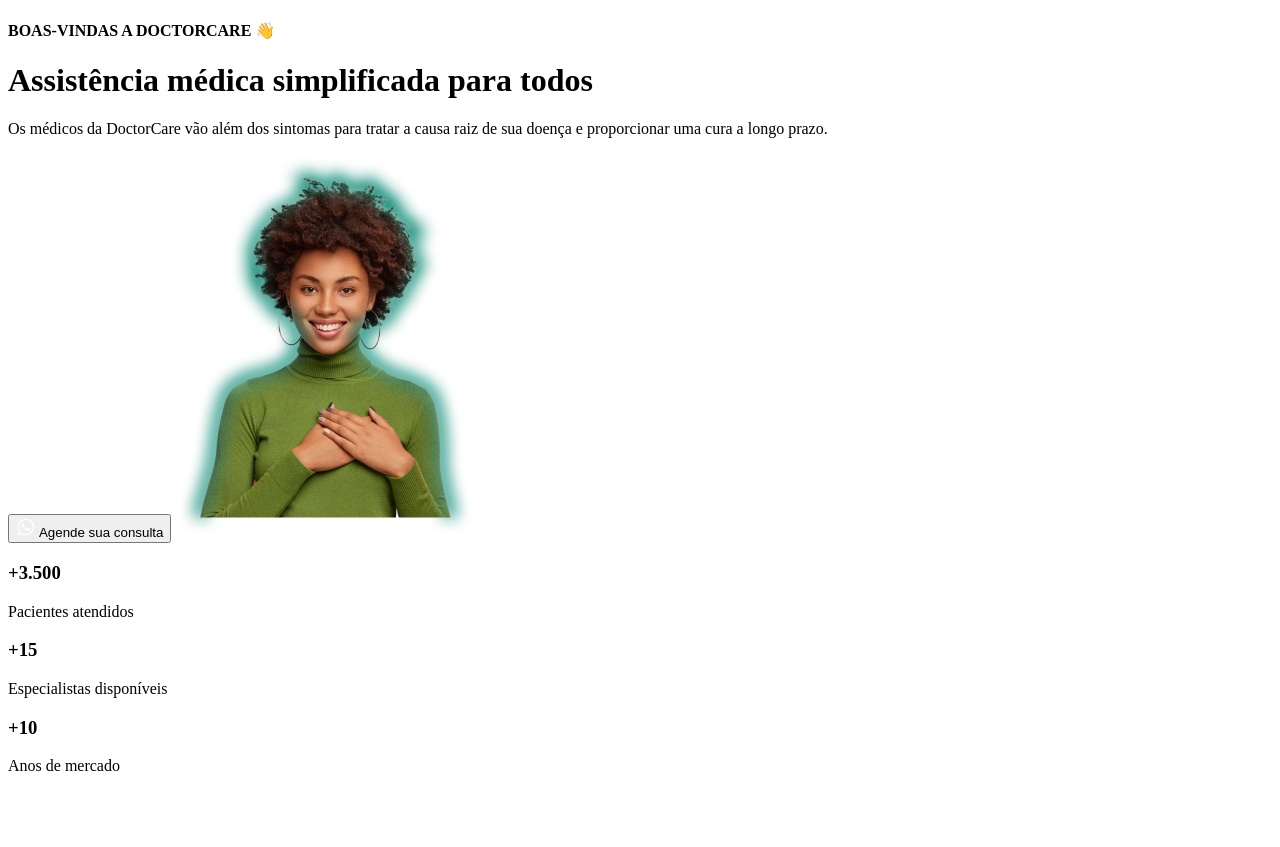
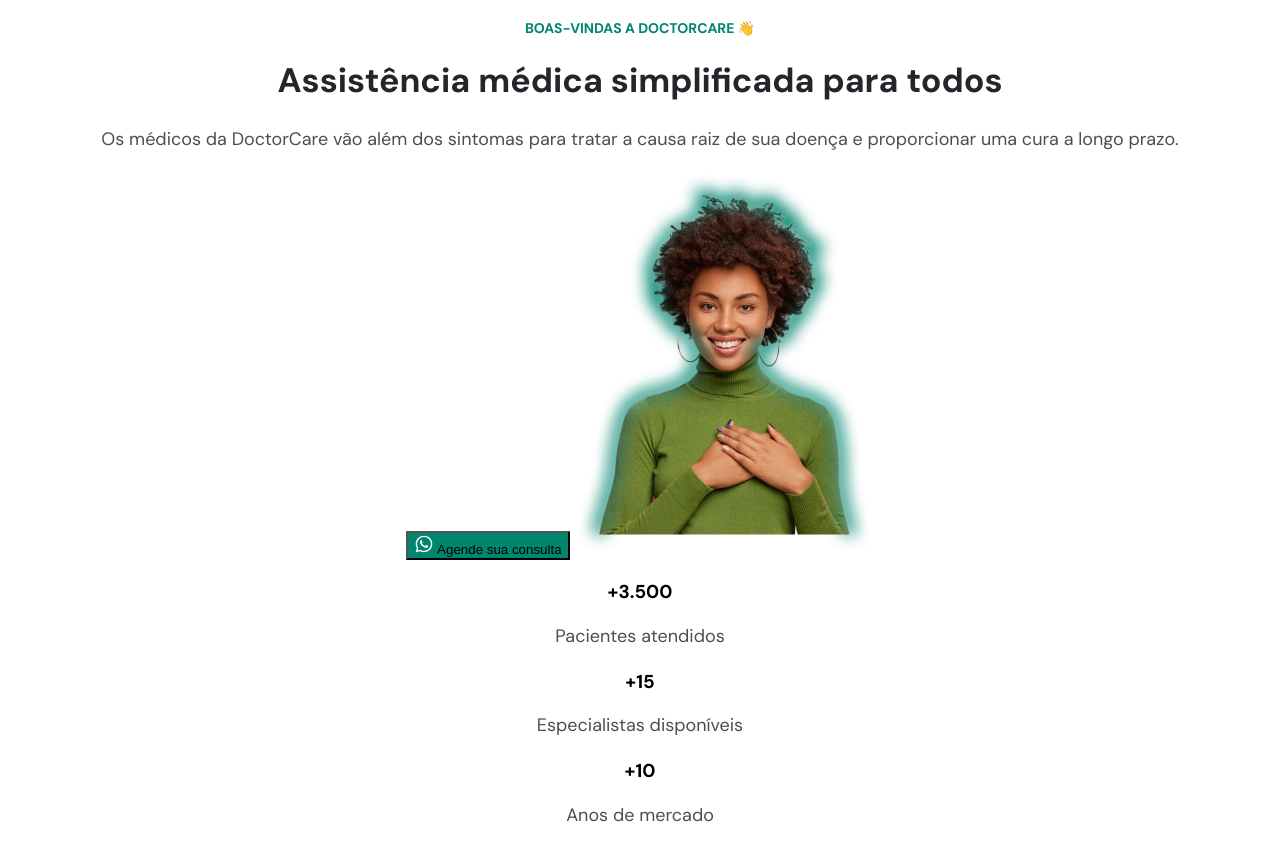
Before and after one commit to Thiago-dev1/-NLW-6-doctorcare, a plain HTML site: page index.html in a window 1280 px wide. Before the commit the page ends 800 px from the top, so only its background shows below. Drawn offline with Linux system fonts and the light colour scheme.

Commit message:
Colocando um pouco de estilo na pagina.

```diff
--- a/index.html
+++ b/index.html
@@ -6,6 +6,14 @@
     <meta http-equiv="X-UA-Compatible" content="IE=edge">
     <meta name="viewport" content="width=device-width, initial-scale=1.0">
     <title>DoctorCare</title>
+
+    <link rel="stylesheet" href="style.css">
+
+    <link rel="preconnect" href="https://fonts.googleapis.com">
+    <link rel="preconnect" href="https://fonts.gstatic.com" crossorigin>
+    <link
+        href="https://fonts.googleapis.com/css2?family=DM+Sans:wght@400;700&family=Roboto:wght@300;400;500;700;900&display=swap"
+        rel="stylesheet">
 </head>
 
 <body>
--- a/style.css
+++ b/style.css
@@ -0,0 +1,35 @@
+:root{
+    --primary-color:hsl(170, 100%, 26%);
+    --headline: hsl(210, 11%, 15%);
+    --paragraph: hsl(210, 9%, 31%);
+
+    font-size: 62.5%; /* 1rem = 10px */
+}
+
+body{
+    font-family: "DM Sans";
+    font-size: 1.6rem; /* = 16px */
+    text-align: center;
+}
+
+h4{
+    font-size: 1.4rem; /* = 14px */
+    color: var(--primary-color);
+}
+
+h1{
+    font-size: 3.4rem;
+    color: var(--headline);
+    line-height: 130%;
+}
+
+p{
+    font-size: 1.8rem;
+    line-height: 150%;
+    font-weight: 400;
+    color: var(--paragraph);
+}
+
+button{
+    background: var(--primary-color);
+}
```
